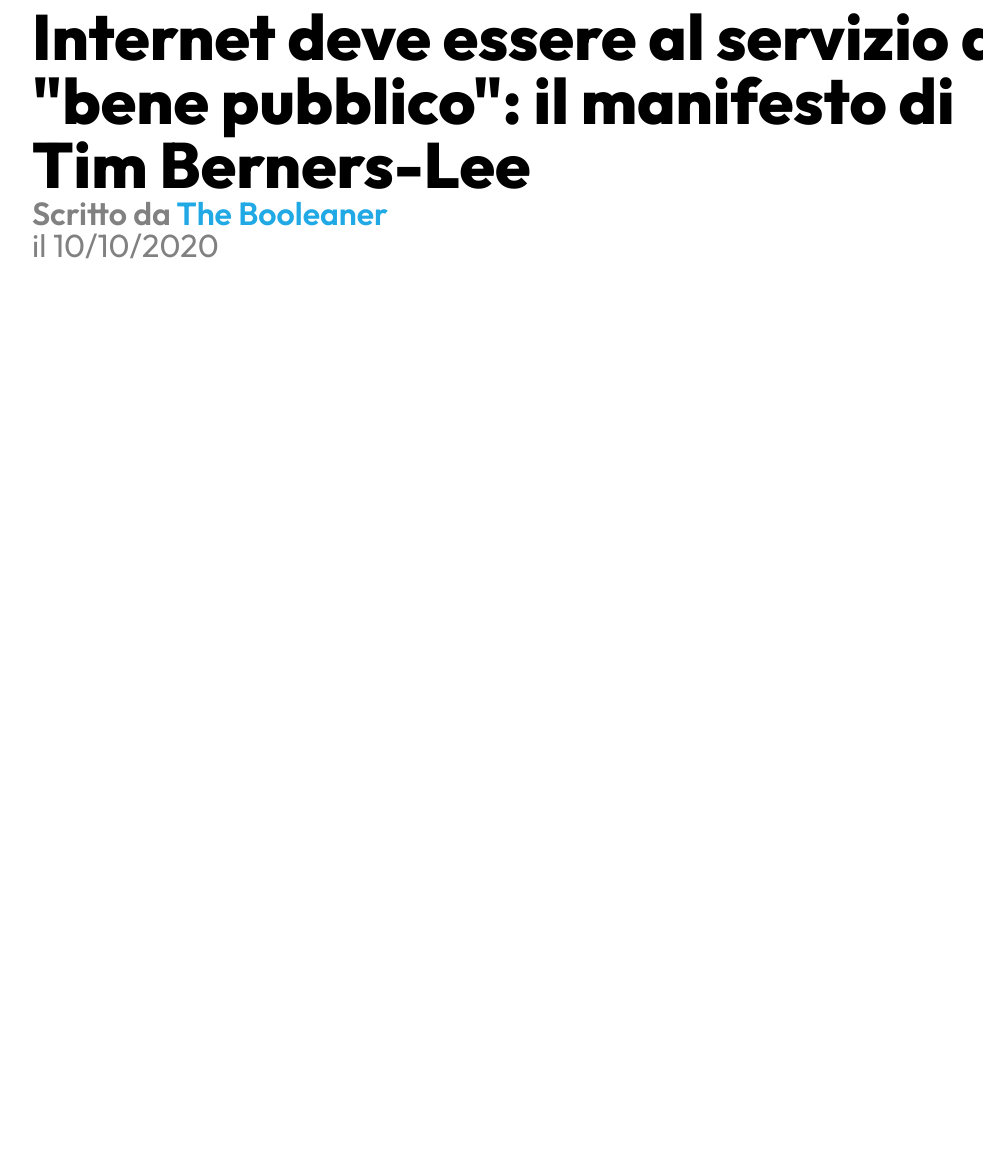
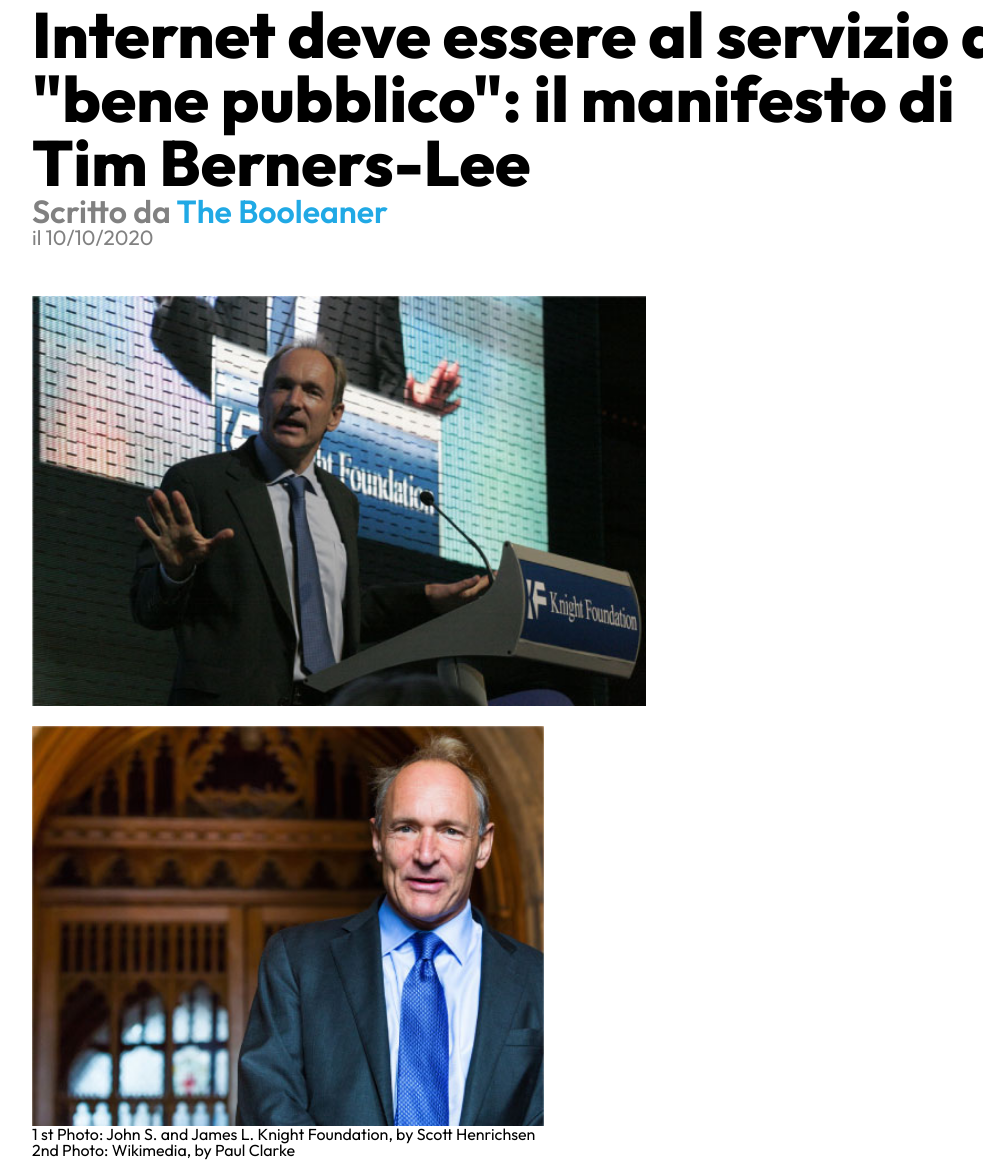
Before and after one commit to danielaconceicao/html-css-booleaner, a plain HTML site: page index.html in a window 1280 px wide. Shown: the part 177-1337 px from the top of the page, without its empty margins (112-1095 px from the left). Before the commit the page ends 800 px from the top, so only its background shows below. Drawn offline with nearby package versions, Linux system fonts and the light colour scheme.

Commit message:
div main img finalised

```diff
--- a/asset/css/style.css
+++ b/asset/css/style.css
@@ -32,8 +32,31 @@ main{
 
 .subject__paragraph-weigth{
     font-weight: 400;
+    font-size: 1.3rem;
 }
 
 .subject__span-color{
     color: #20a9e5;
 }
+
+.main__img{
+    padding-top: 3rem;
+}
+
+.main__img p{
+    font-size: 1rem;
+    font-weight: 400;
+}
+
+.first__image{
+    width: 60%;
+    padding-bottom: 1.3rem;
+}
+
+.second__image{
+    width: 50%;
+}
+
+img{
+    display: block;
+}
--- a/index.html
+++ b/index.html
@@ -22,6 +22,12 @@
             <p class="subject__paragraph">Scritto da <span class="subject__span-color">The Booleaner</span></p>
             <p class="subject__paragraph subject__paragraph-weigth">il 10/10/2020</p>
         </div>
+        <div class="main__img">
+            <img class="first__image" src="asset/image/tim-1.jpg" alt="Image of Tim Berners-Lee">
+            <img class="second__image" src="asset/image/tim-2.jpg" alt="Image of Tim Berners-Lee">
+            <p>1 st Photo: John S. and James L. Knight Foundation, by Scott Henrichsen</p>
+            <p>2nd Photo: Wikimedia, by Paul Clarke</p>
+        </div>
       </main>
       <!-- page footer -->
        <footer></footer>
```
